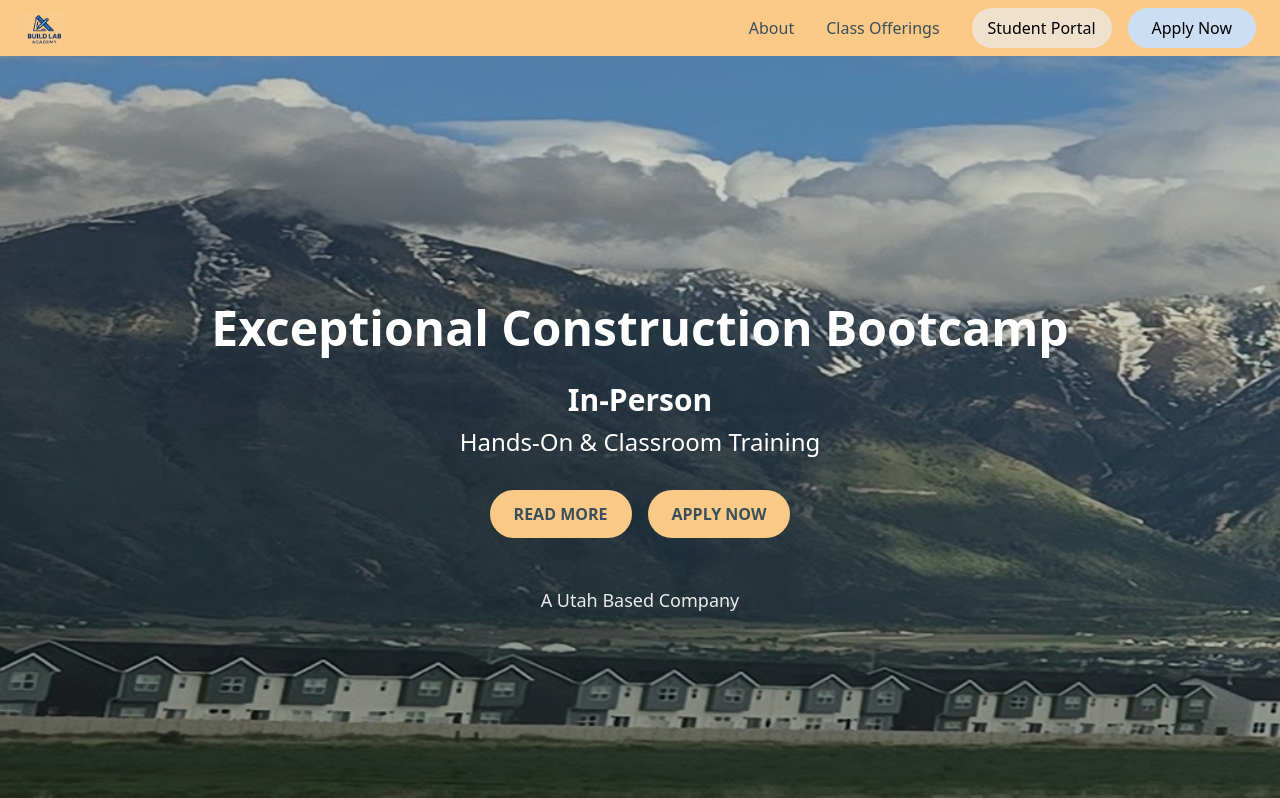
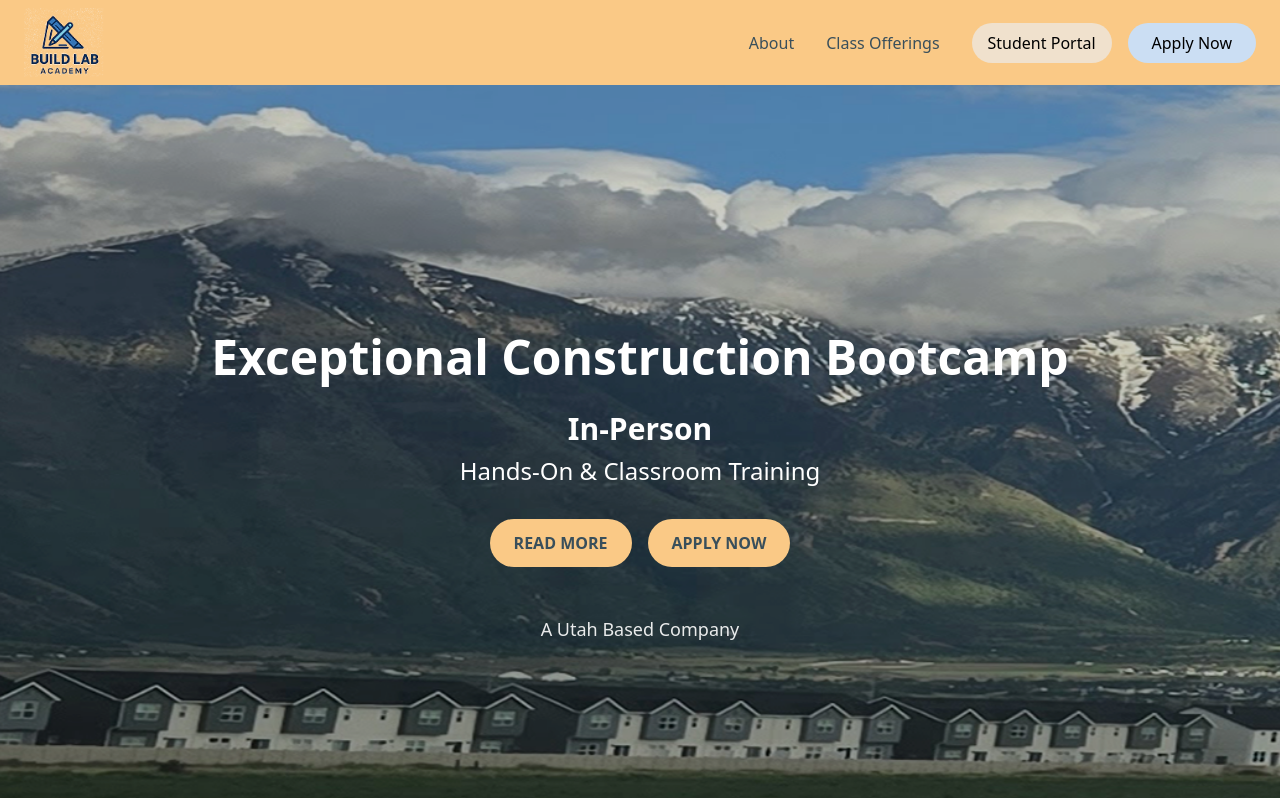
Before and after one commit to SeifEldin15/BuildLabAcademy, a Next.js app: page / in a window 1280 px wide. Shown: the top 798 px of the page. Built offline with nearby package versions, Linux system fonts and the light colour scheme.

Commit message:
Increase logo size in Navbar component for better visibility

```diff
--- a/src/components/Navbar.tsx
+++ b/src/components/Navbar.tsx
@@ -7,7 +7,7 @@ export default function Navbar() {
       <div className="max-w-7xl mx-auto flex items-center justify-between">
         {/* Logo */}
         <div className="flex items-center space-x-2">
-          <Image src="/logo.png" alt="Build Lab Academy Logo" width={40} height={40} />
+          <Image src="/logo.png" alt="Build Lab Academy Logo" width={80} height={80} />
         </div>
 
         {/* Navigation Links */}
```
